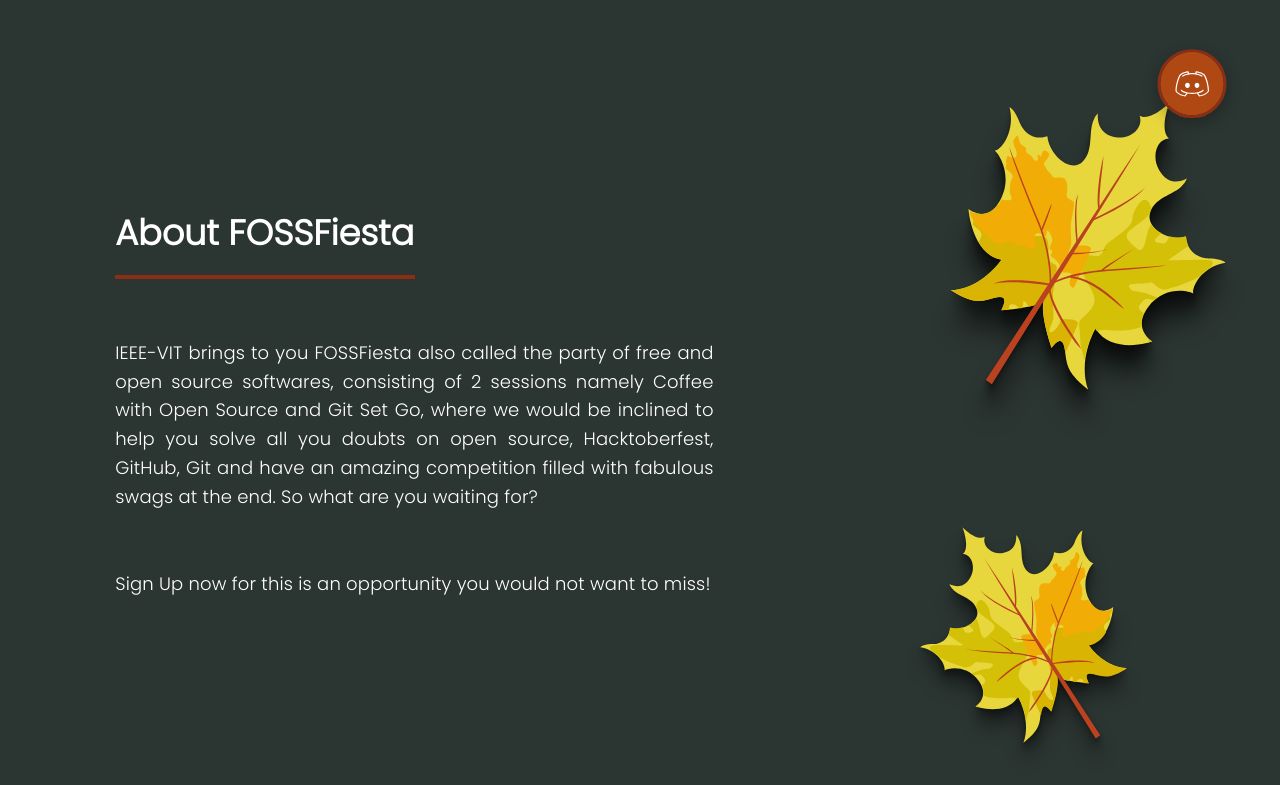
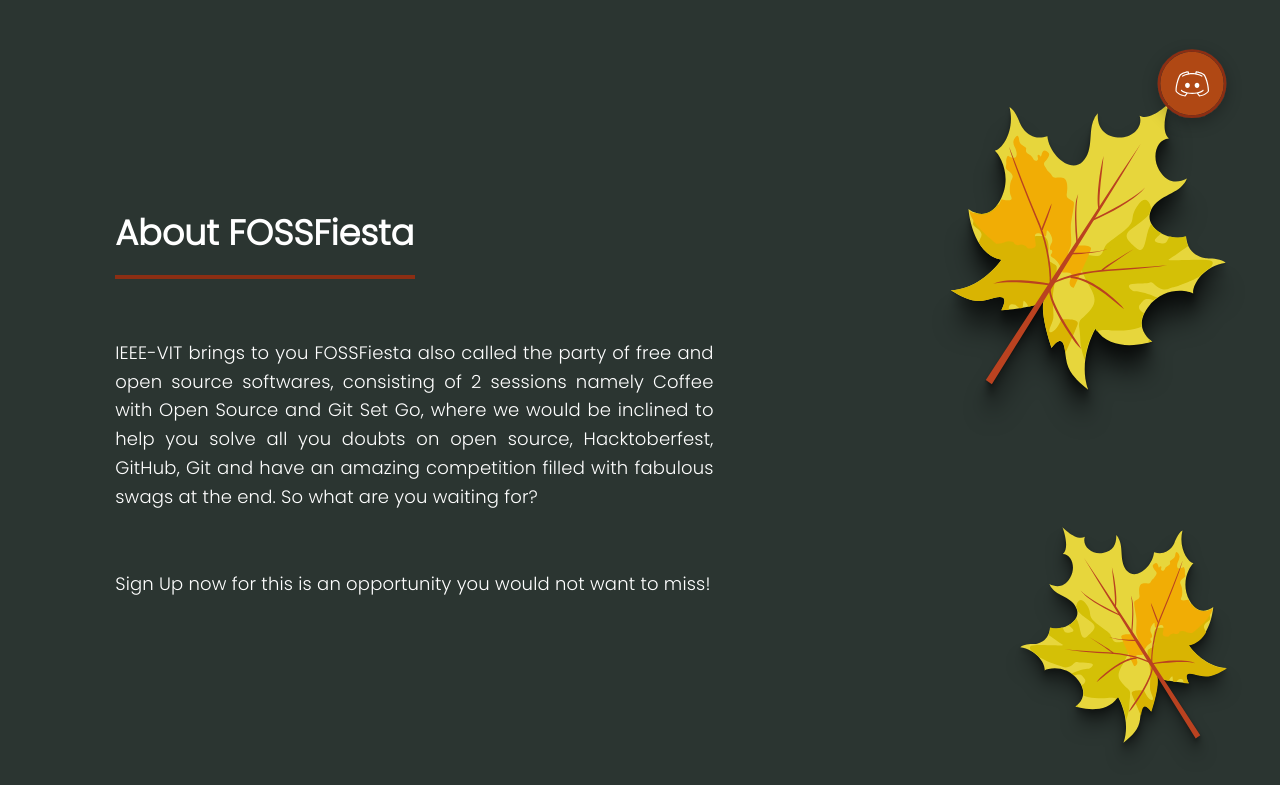
Before and after one commit to IEEE-VIT/FOSSFiesta-frontend, a React (Create React App) app: page / in a window 1280 px wide. Shown: the part 638-1423 px from the top of the page. Built offline with nearby package versions, Linux system fonts and the light colour scheme.

Commit message:
aligned img

```diff
--- a/src/components/About/about.jsx
+++ b/src/components/About/about.jsx
@@ -1,7 +1,7 @@
 import React from "react";
 import "./about.styles.css";
 import smLeaf1 from "../../assets/svg/about-svg/about-sm-leaf1.svg";
-import smLeaf2 from "../../assets/svg/about-svg/about-sm-leaf2.svg";
+import smLeaf2 from "../../assets/svg/about-svg/about-sm-leaf2-new-new.svg";
 import lgLeaf1 from "../../assets/svg/about-svg/about-lg-leaf1.svg";
 import lgLeaf2 from "../../assets/svg/about-svg/about-lg-leaf2.svg";
 
--- a/src/components/About/about.styles.css
+++ b/src/components/About/about.styles.css
@@ -21,13 +21,13 @@
     text-align: justify;
   }
 
+
   /* Leaves */
 
   /* Large devices */
   @media (min-width: 1008px) {
     .about-container {
       display: flex;
-      /* grid-template-columns: 70% 30%; */
     }
     .about-text-container {
       align-content: center;
@@ -38,20 +38,15 @@
     .about-leaves img {
       width: 400px;
     }
+    .about-leaves-item2{
+        text-align: right;
+    }
     .about-leaves-item2 img {
       width: 300px;
     }
     .about-text-subtext p {
       padding: 20px 0;
     }
-    /* .about-leaves {
-          position: relative;
-        }
-      .about-leaves-item1-lg {
-          position: absolute;
-          bottom: 0;
-          right: 0;
-        } */
     .about-text-subtext {
       font-size: 14px;
       text-align: justify;
```
Also changed, not shown: src/assets/svg/about-svg/about-sm-leaf2-new-new.svg (added).
